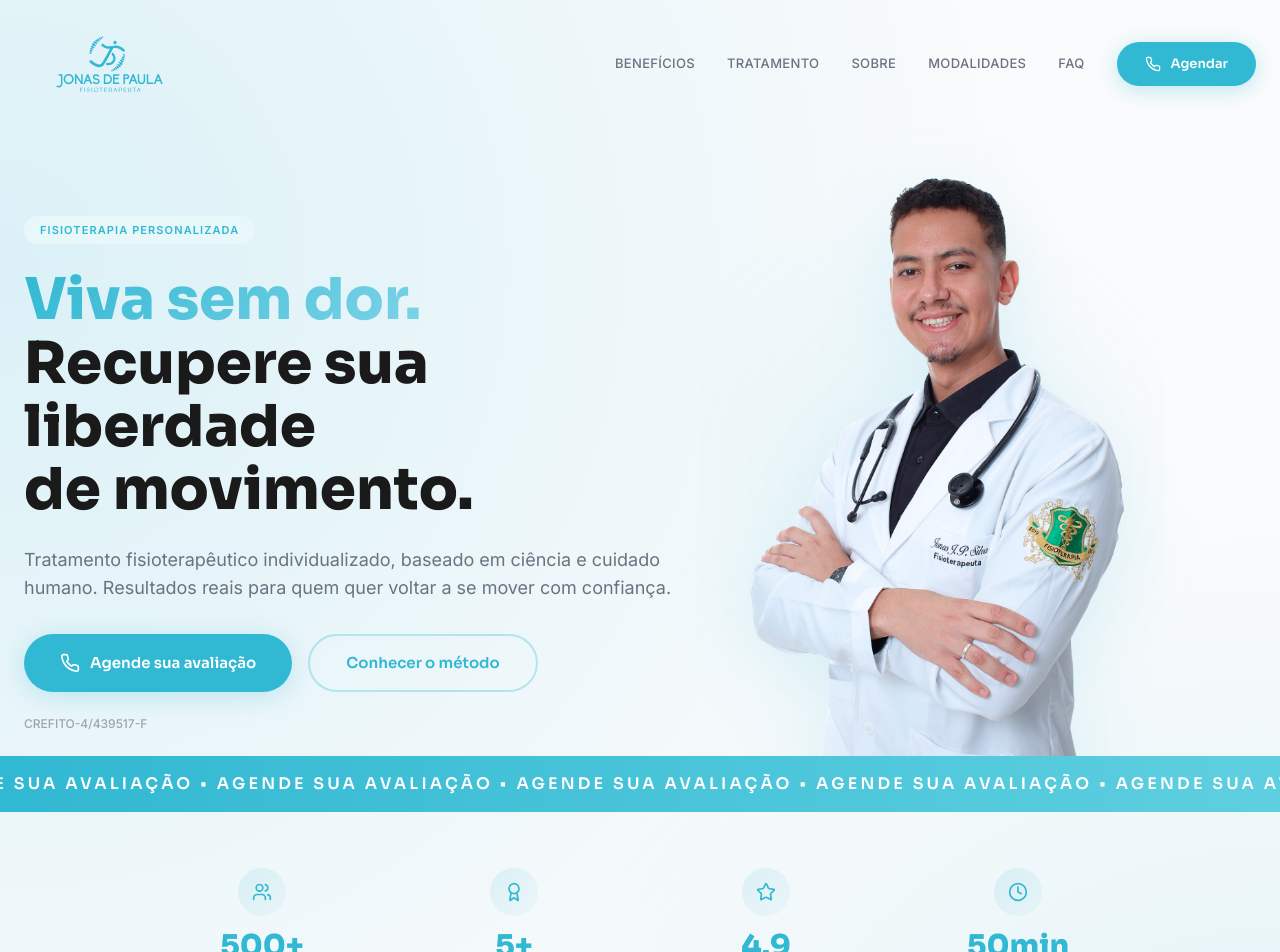
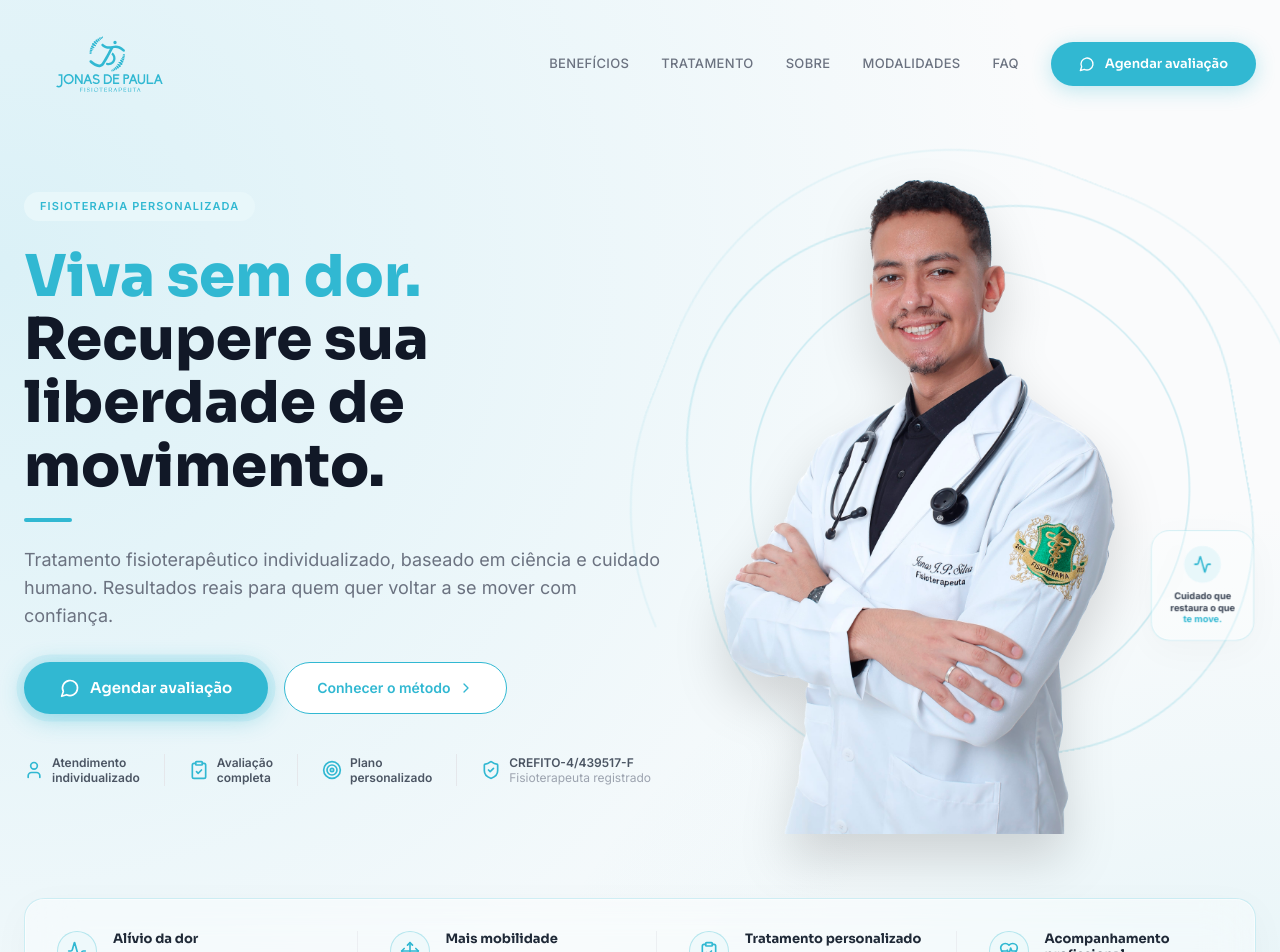
Before and after one commit to emersonbruno46-debug/jonasdepaula, a React (Vite) app: page / in a window 1280 px wide. Shown: the top 952 px of the page. Built offline with nearby package versions, Linux system fonts and the light colour scheme; the HTML template or start-up script is replaced by a standard one.

Commit message:
feat: redesign da seção Hero com novos cards flutuantes, badges de confiança e faixa de benefícios

```diff
--- a/src/pages/PremiumLanding.tsx
+++ b/src/pages/PremiumLanding.tsx
@@ -1,5 +1,5 @@
 import { useState, useEffect, useRef, ReactNode } from "react";
-import { Phone, ChevronDown, ChevronUp, Menu, X, HeartPulse, Shield, Move, AlignCenter, Dumbbell, Sparkles, ClipboardCheck, Target, UserCheck, RefreshCw, Home, Activity, Star, Users, Award, Clock } from "lucide-react";
+import { Phone, ChevronDown, ChevronUp, Menu, X, HeartPulse, Shield, Move, AlignCenter, Dumbbell, Sparkles, ClipboardCheck, Target, UserCheck, RefreshCw, Home, Activity, Star, Users, Award, Clock, MessageCircle, ChevronRight, User, ShieldCheck } from "lucide-react";
 
 const WA = "https://wa.me/5500000000000";
 
@@ -25,7 +25,7 @@ function Navbar() {
         <a href="#top"><img src="/logo-jonas.svg" alt="Jonas de Paula" className="h-20 md:h-24 w-auto" /></a>
         <div className="hidden md:flex items-center gap-8">
           {links.map(l => <a key={l.h} href={l.h} className="text-[13px] font-medium tracking-wide uppercase" style={{ color: "#6B7280", transition: "color 0.3s" }} onMouseEnter={e => (e.currentTarget.style.color = "#31B8D2")} onMouseLeave={e => (e.currentTarget.style.color = "#6B7280")}>{l.l}</a>)}
-          <a href={WA} target="_blank" rel="noopener noreferrer" className="btn-brand btn-glow !py-3 !px-7 !text-[13px]"><Phone className="w-4 h-4" />Agendar</a>
+          <a href={WA} target="_blank" rel="noopener noreferrer" className="btn-brand btn-glow !py-3 !px-7 !text-[13px] rounded-full flex items-center gap-2"><MessageCircle className="w-4 h-4" />Agendar avaliação</a>
         </div>
         <button className="md:hidden p-2" onClick={() => setOpen(!open)}>{open ? <X size={24} /> : <Menu size={24} />}</button>
       </div>
@@ -35,61 +35,117 @@ function Navbar() {
 }
 
 function Hero() {
-  const t = "• AGENDE SUA AVALIAÇÃO  ";
   return (
-    <section id="top" className="relative pt-28 pb-0 md:pt-36 md:pb-0 overflow-hidden">
-      <div className="max-w-7xl mx-auto px-6 flex flex-col lg:flex-row items-center gap-10 lg:gap-4">
+    <section id="top" className="relative pt-28 pb-10 md:pt-36 md:pb-16 overflow-hidden">
+      <div className="max-w-7xl mx-auto px-6 flex flex-col lg:flex-row items-center gap-10 lg:gap-4 relative z-10">
+
+        {/* Left Column */}
         <div className="flex-1 text-center lg:text-left max-w-2xl">
           <Reveal delay="delay-1"><span className="inline-block px-4 py-1.5 rounded-full text-[11px] font-semibold tracking-widest uppercase mb-6" style={{ background: "#E8F7FA", color: "#31B8D2" }}>Fisioterapia personalizada</span></Reveal>
-          <Reveal delay="delay-2"><h1 style={{ fontFamily: "'Sora', sans-serif", lineHeight: 1.1 }} className="text-4xl md:text-5xl lg:text-[3.6rem] font-extrabold mb-6"><span className="text-gradient">Viva sem dor.</span><br />Recupere sua liberdade<br />de movimento.</h1></Reveal>
+
+          <Reveal delay="delay-2">
+            <h1 style={{ fontFamily: "'Sora', sans-serif", lineHeight: 1.1 }} className="text-4xl md:text-5xl lg:text-[3.6rem] font-extrabold mb-5 text-gray-900">
+              <span className="text-[#31B8D2]">Viva sem dor.</span><br />
+              Recupere sua<br />
+              liberdade de<br />
+              movimento.
+            </h1>
+            <div className="w-12 h-1 bg-[#31B8D2] rounded-full mx-auto lg:mx-0 mb-6"></div>
+          </Reveal>
+
           <Reveal delay="delay-3"><p className="text-base md:text-lg leading-relaxed mb-8" style={{ color: "#6B7280" }}>Tratamento fisioterapêutico individualizado, baseado em ciência e cuidado humano. Resultados reais para quem quer voltar a se mover com confiança.</p></Reveal>
-          <Reveal delay="delay-4"><div className="flex flex-col sm:flex-row gap-4 justify-center lg:justify-start">
-            <a href={WA} target="_blank" rel="noopener noreferrer" className="btn-brand"><Phone className="w-5 h-5" />Agende sua avaliação</a>
-            <a href="#tratamento" className="btn-outline">Conhecer o método</a>
-          </div></Reveal>
-          <Reveal delay="delay-5"><p className="mt-6 text-xs font-medium" style={{ color: "#9CA3AF" }}>CREFITO-4/439517-F</p></Reveal>
+
+          <Reveal delay="delay-4">
+            <div className="flex flex-col sm:flex-row gap-4 justify-center lg:justify-start mb-10">
+              <a href={WA} target="_blank" rel="noopener noreferrer" className="btn-brand btn-glow rounded-full px-8 py-3.5 flex items-center justify-center gap-2 text-sm">
+                <MessageCircle className="w-5 h-5" />
+                Agendar avaliação
+              </a>
+              <a href="#tratamento" className="inline-flex items-center justify-center gap-2 px-8 py-3.5 rounded-full bg-white text-[#31B8D2] font-semibold text-sm border border-[#31B8D2] transition-all hover:bg-[#F4FBFC] hover:shadow-lg">
+                Conhecer o método
+                <ChevronRight className="w-4 h-4" />
+              </a>
+            </div>
+          </Reveal>
+
+          {/* Trust Badges */}
+          <Reveal delay="delay-5">
+            <div className="flex flex-wrap justify-center lg:justify-start gap-x-6 gap-y-4 text-left mt-4">
+              <div className="flex items-center gap-2">
+                <User className="w-5 h-5 text-[#31B8D2]" />
+                <span className="text-xs font-semibold text-gray-600 leading-tight">Atendimento<br />individualizado</span>
+              </div>
+              <div className="hidden sm:block w-px h-8 bg-gray-200"></div>
+              <div className="flex items-center gap-2">
+                <ClipboardCheck className="w-5 h-5 text-[#31B8D2]" />
+                <span className="text-xs font-semibold text-gray-600 leading-tight">Avaliação<br />completa</span>
+              </div>
+              <div className="hidden sm:block w-px h-8 bg-gray-200"></div>
+              <div className="flex items-center gap-2">
+                <Target className="w-5 h-5 text-[#31B8D2]" />
+                <span className="text-xs font-semibold text-gray-600 leading-tight">Plano<br />personalizado</span>
+              </div>
+              <div className="hidden sm:block w-px h-8 bg-gray-200"></div>
+              <div className="flex items-center gap-2">
+                <ShieldCheck className="w-5 h-5 text-[#31B8D2]" />
+                <span className="text-xs font-semibold text-gray-600 leading-tight">CREFITO-4/439517-F<br /><span className="text-gray-400 font-normal">Fisioterapeuta registrado</span></span>
+              </div>
+            </div>
+          </Reveal>
         </div>
-        <Reveal cls="anim-fade-right" delay="delay-3" >
-          <div className="flex-1 relative flex justify-center lg:justify-end">
-            <div className="relative">
-              <div className="absolute -inset-3 rounded-[32px] opacity-[0.07]" style={{ background: "radial-gradient(circle, #31B8D2 0%, transparent 70%)" }} />
-              <img src="/jonas-portrait.png" alt="Dr. Jonas de Paula — Fisioterapeuta" className="relative w-[320px] md:w-[400px] lg:w-[440px] object-contain drop-shadow-2xl" style={{ filter: "drop-shadow(0 20px 40px rgba(49,184,210,0.12))" }} />
+
+        {/* Right Column / Portrait */}
+        <Reveal cls="anim-fade-right" delay="delay-3">
+          <div className="flex-1 relative flex justify-center lg:justify-end mt-10 lg:mt-0">
+            <div className="relative z-10 flex items-center justify-center">
+              {/* Wavy Background Graphic (CSS approximation) */}
+              <div className="absolute inset-0 z-0 flex items-center justify-center opacity-30 transform scale-[1.3] md:scale-[1.1]">
+                <div className="w-[300px] h-[300px] md:w-[400px] md:h-[400px] rounded-full border border-[#31B8D2]"></div>
+                <div className="absolute w-[400px] h-[400px] md:w-[500px] md:h-[500px] rounded-[40%] border border-[#31B8D2] animate-[spin_30s_linear_infinite]"></div>
+                <div className="absolute w-[500px] h-[500px] md:w-[600px] md:h-[600px] rounded-[45%] border border-transparent border-t-[#31B8D2] border-r-[#31B8D2] animate-[spin_35s_linear_infinite_reverse] opacity-50"></div>
+              </div>
+
+              <img src="/jonas-portrait.png" alt="Dr. Jonas de Paula" className="relative z-10 w-[280px] md:w-[400px] lg:w-[460px] object-contain drop-shadow-2xl" />
+
+              {/* Floating Badge */}
+              <div className="absolute top-[20%] -right-4 md:-right-6 z-20 glass-card !px-4 !py-4 md:!px-5 rounded-[24px] flex flex-col items-center gap-2 shadow-2xl animate-[float-flare_6s_ease-in-out_infinite_alternate]">
+                <div className="w-10 h-10 rounded-full bg-[#E8F7FA] flex items-center justify-center text-[#31B8D2]">
+                  <Activity className="w-5 h-5" />
+                </div>
+                <p className="text-[10px] font-bold text-center text-gray-700 leading-tight">
+                  Cuidado que<br />restaura o que<br /><span className="text-[#31B8D2]">te move.</span>
+                </p>
+              </div>
             </div>
           </div>
         </Reveal>
-      </div>
-      {/* Marquee overlapping the photo bottom */}
-      <div className="relative -mt-8 md:-mt-12 z-10 overflow-hidden py-4" style={{ background: "linear-gradient(90deg, #31B8D2, #5ECFE0)" }}>
-        <div className="marquee-track" style={{ animationDuration: "40s" }}>
-          {[...Array(4)].map((_, i) => <span key={i} className="text-white text-sm md:text-base font-semibold tracking-[0.2em] whitespace-nowrap" style={{ fontFamily: "'Sora', sans-serif" }}>{t.repeat(10)}</span>)}
-        </div>
       </div>
     </section>
   );
 }
 
-const statsData = [
-  { icon: Users, value: "500+", label: "Pacientes atendidos" },
-  { icon: Award, value: "5+", label: "Anos de experiência" },
-  { icon: Star, value: "4.9", label: "Avaliação Google" },
-  { icon: Clock, value: "50min", label: "Sessão individualizada" },
-];
+function HeroBenefits() {
+  const heroBenefits = [
+    { icon: Activity, t: "Alívio da dor", d: "Reduza dores e retome suas atividades diárias." },
+    { icon: Move, t: "Mais mobilidade", d: "Recupere movimentos com segurança e leveza." },
+    { icon: ClipboardCheck, t: "Tratamento personalizado", d: "Plano exclusivo para suas necessidades e objetivos." },
+    { icon: HeartPulse, t: "Acompanhamento profissional", d: "Suporte contínuo para resultados duradouros e consistentes." },
+  ];
 
-function Stats() {
   return (
-    <section className="py-12 md:py-14">
-      <div className="max-w-5xl mx-auto px-6">
-        <div className="grid grid-cols-2 md:grid-cols-4 gap-6 md:gap-8">
-          {statsData.map((s, i) => (
-            <Reveal key={s.label} delay={`delay-${i + 1}` as any}>
-              <div className="text-center">
-                <div className="w-12 h-12 rounded-full flex items-center justify-center mx-auto mb-3" style={{ background: "linear-gradient(135deg, rgba(49,184,210,0.12), rgba(49,184,210,0.04))" }}>
-                  <s.icon className="w-5 h-5" style={{ color: "#31B8D2" }} />
-                </div>
-                <p className="text-2xl md:text-3xl font-extrabold" style={{ fontFamily: "'Sora', sans-serif", color: "#31B8D2" }}>{s.value}</p>
-                <p className="text-xs md:text-sm mt-1 font-medium" style={{ color: "#9CA3AF" }}>{s.label}</p>
+    <section className="relative z-20 px-6 pb-12 mt-8 md:mt-0">
+      <div className="max-w-7xl mx-auto glass-card !p-8 rounded-[24px] shadow-xl border border-white/60 bg-white/80 backdrop-blur-xl">
+        <div className="grid grid-cols-1 sm:grid-cols-2 lg:grid-cols-4 gap-8 divide-y sm:divide-y-0 sm:divide-x divide-gray-200/60">
+          {heroBenefits.map((b, i) => (
+            <div key={b.t} className={`flex items-start gap-4 ${i !== 0 && i !== 2 ? 'sm:pl-8' : ''} ${i !== 0 && i !== 1 ? 'lg:pl-8' : ''} ${i !== 0 ? 'pt-6 sm:pt-0' : ''}`}>
+              <div className="w-10 h-10 flex-shrink-0 rounded-full flex items-center justify-center border border-[#31B8D2]/30 text-[#31B8D2] bg-[#E8F7FA]/50">
+                <b.icon className="w-5 h-5" />
               </div>
-            </Reveal>
+              <div>
+                <h4 className="text-[13px] font-bold text-gray-800 mb-1 leading-tight" style={{ fontFamily: "'Sora', sans-serif" }}>{b.t}</h4>
+                <p className="text-[12px] text-gray-500 leading-relaxed">{b.d}</p>
+              </div>
+            </div>
           ))}
         </div>
       </div>
@@ -325,7 +381,7 @@ export default function PremiumLanding() {
       <div className="relative z-10">
       <Navbar />
       <Hero />
-      <Stats />
+      <HeroBenefits />
       <Benefits />
       <Treatment />
       <About />
```
